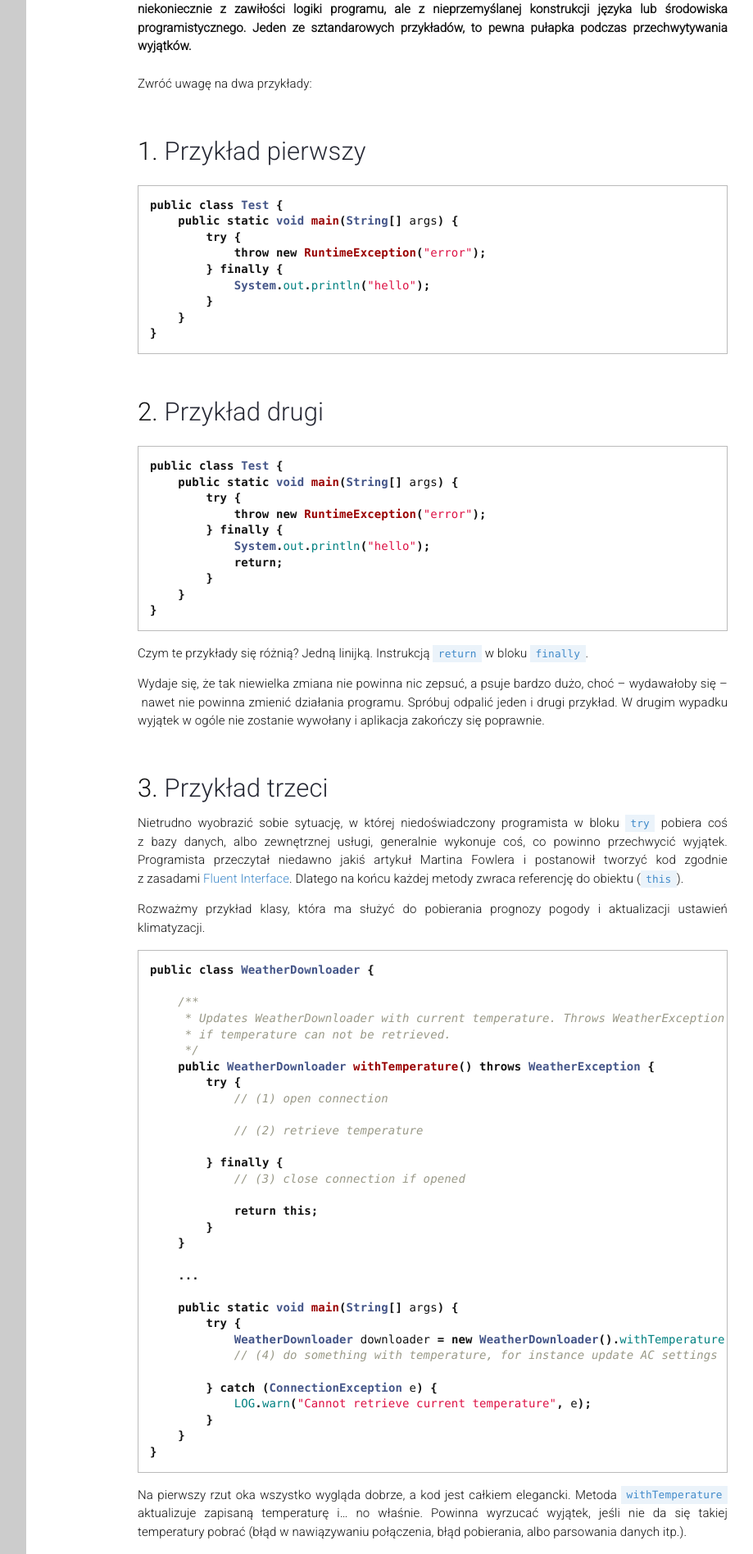
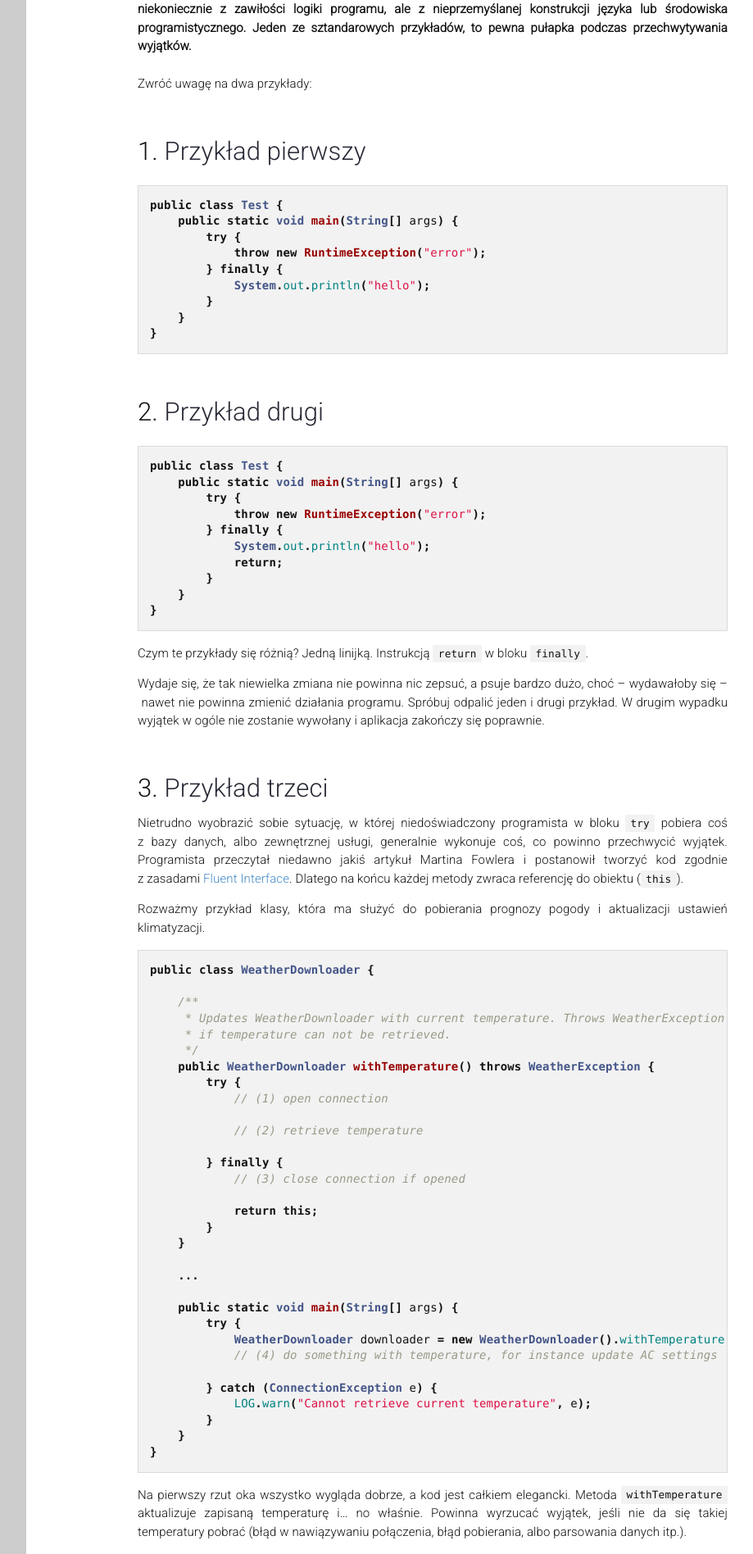
Before and after one commit to dzikowski/dzikowski.github.io, a Jekyll site: the page built from _posts/2015-09-06-znajdz-roznice.md, in a window 1280 px wide. Shown: the part 432-2328 px from the top of the page at 82% size, without its empty margins (16-935 px from the left). Built offline with Jekyll 4.4.1, drawn with Linux system fonts in a browser that asks for light colours; nearby versions of some CDN libraries.

Commit message:
ode style updated

```diff
--- a/assets/css/main.scss
+++ b/assets/css/main.scss
@@ -649,8 +649,8 @@ code, pre {
 code {
   padding: .25em .5em;
   font-size: 85%;
-  color: $base-08;
-  background-color: rgba($base-08, .1);
+  color: $color-2;
+  background-color: rgba($color-2, .05);
 }
 pre {
   display: block;
@@ -661,8 +661,8 @@ pre {
   line-height: 1.4;
   white-space: pre;
   overflow: auto;
-  background-color: $color-white;
-  border: 1px solid $base-05;
+  background-color: rgba($color-2, .05) !important;
+  border: 1px solid rgba($color-2, .1);
   code {
     padding: 0;
     font-size: 100%;
```
